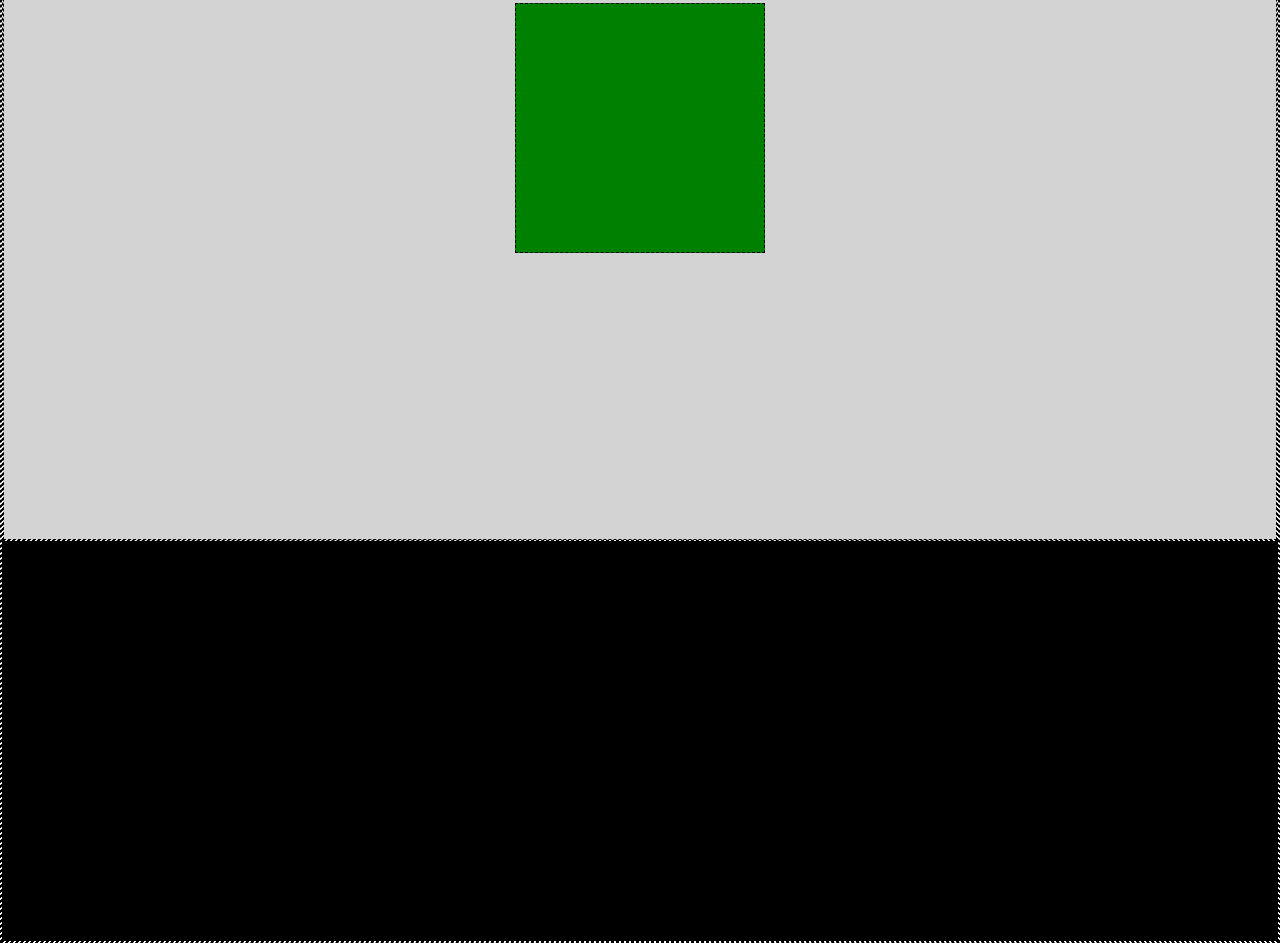
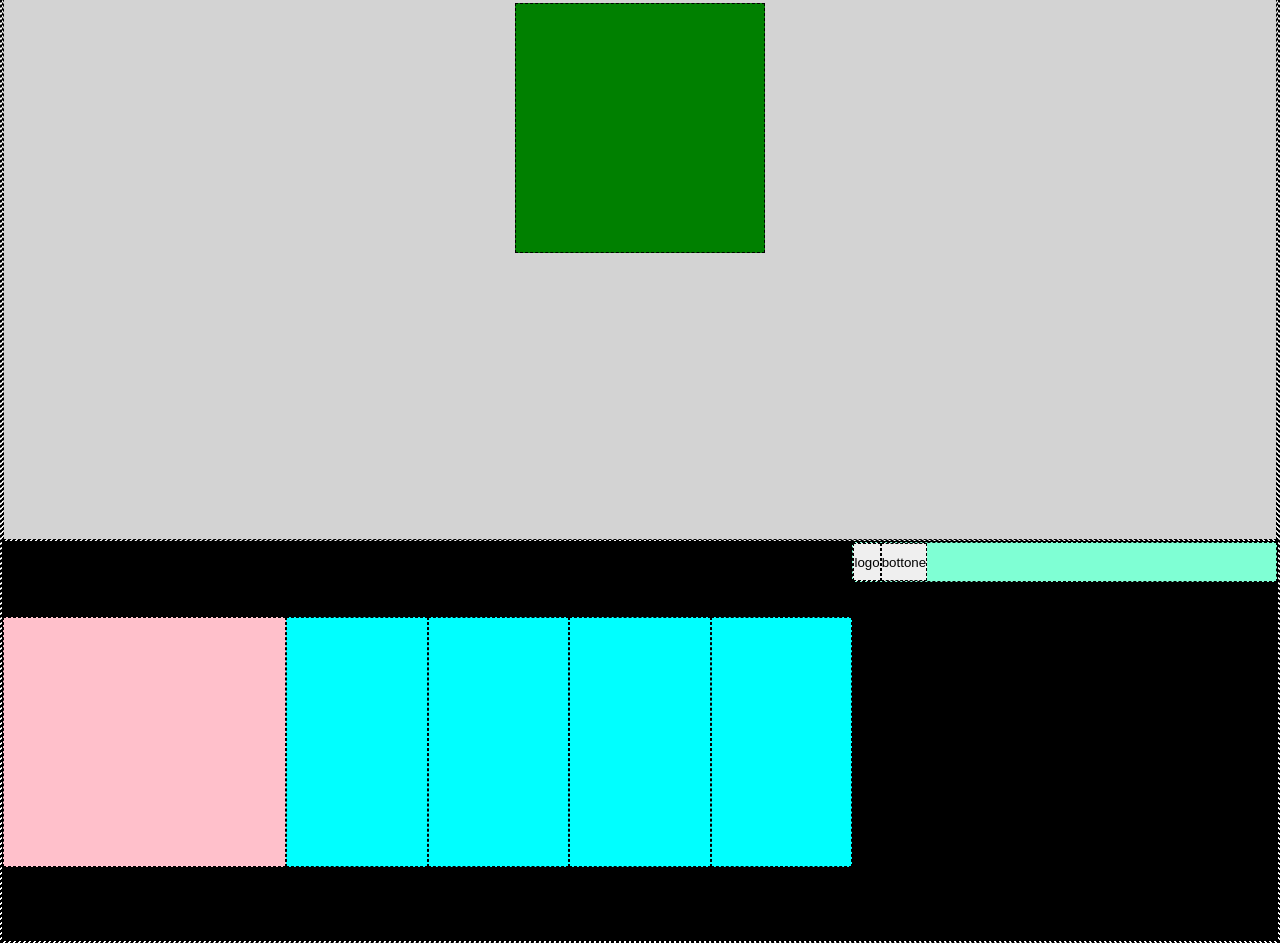
Before and after one commit to LuigiSerra91/htmlcss-struttura-discord, a plain HTML site: page index.html in a window 1280 px wide. Shown: the part 1531-2474 px from the top of the page. Drawn offline with Linux system fonts and the light colour scheme.

Commit message:
fix_footer

```diff
--- a/css/style.css
+++ b/css/style.css
@@ -29,7 +29,11 @@
 .debug footer{
     height: 400px;
     background-color: black;
+    display: flex;
+    justify-content: center;
+    flex-direction: row;
 }
+
 
 /* end_debug */
 
@@ -171,3 +175,30 @@
 
 
 }
+
+/* end_utility_main */
+
+/* utility_footer */
+
+.big_square_fot{
+    height: 250px;
+    width: 300px;
+    background-color: pink;
+    margin-top: 75px;
+}
+
+
+.little_square_fot{
+    height: 250px;
+    width: 150px;
+    background-color: aqua;
+    margin-top: 75px;
+}
+
+.button_foot{
+    background-color: aquamarine;
+    width: 450px;
+    flex-direction: row;
+    height: 40px;
+    display: flex;
+}
--- a/index.html
+++ b/index.html
@@ -7,15 +7,15 @@
     <link rel="stylesheet" href="css/style.css">
 </head>
 <body class="debug">
-
+          <!-- start_header -->
     <header class="app_header">
         <div class="header_1"></div>
         <div class="header_2"></div>
         <div class="header_3"></div>
     </header>
+         <!-- end_header -->
 
-
-
+         <!-- start_main -->
         <main class="app_main">
 
             <section class="sect_main1">
@@ -44,11 +44,25 @@
 
         </main>
 
+            <!-- end_main -->
+
+          <!-- start_footer -->
+
+     <footer class="app_footer">
+
+        <div class="big_square_fot"></div>
+        <div class="little_square_fot"></div>
+        <div class="little_square_fot" ></div>
+        <div class="little_square_fot"></div>
+        <div class="little_square_fot"></div>
+        <div class="button_foot">
+            <button class="button">logo</button>
+            <button>bottone</button>
+        </div>
+     </footer>
 
 
 
-
-     <footer class="app_footer"></footer>
 
 
 
```
